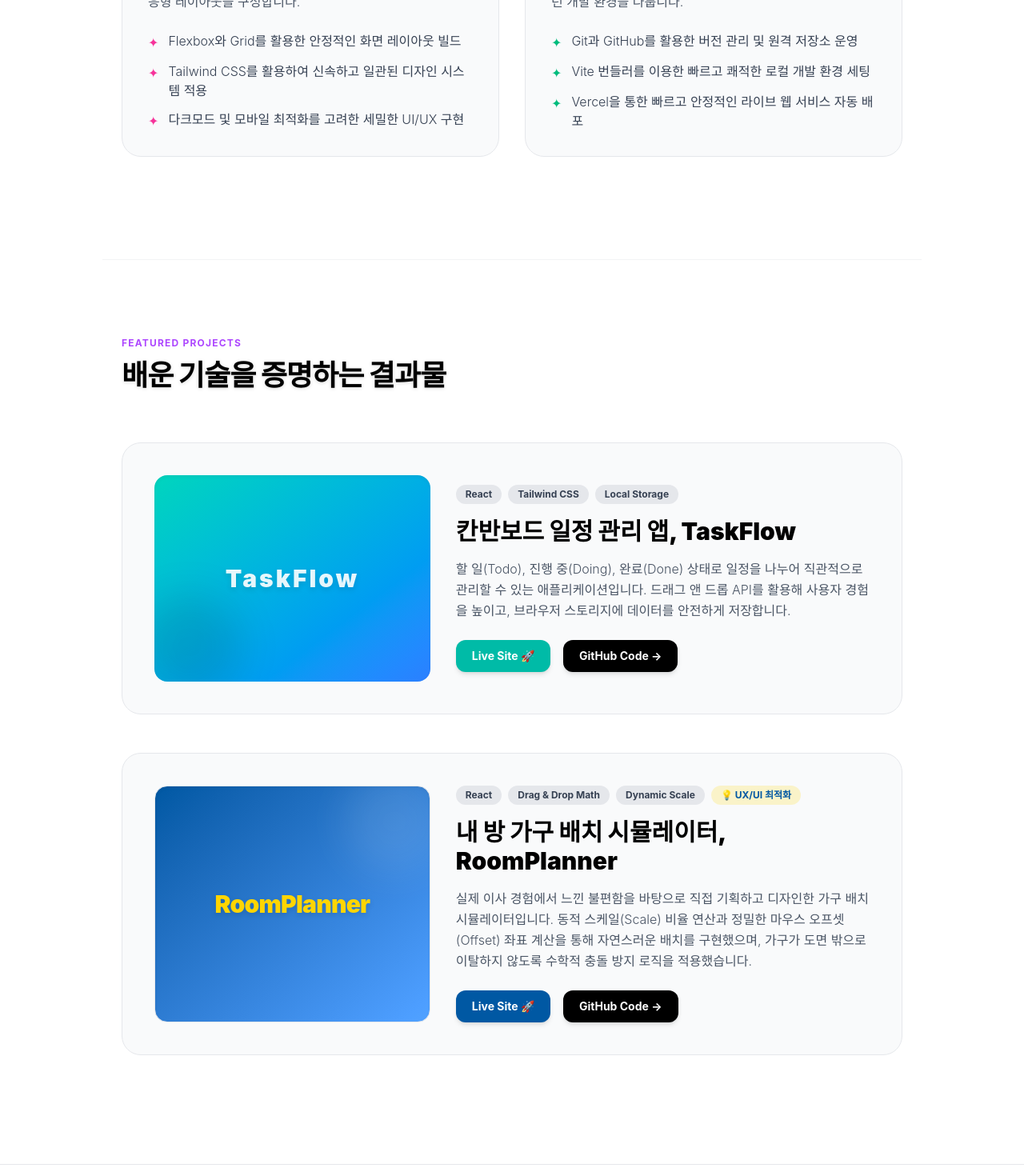
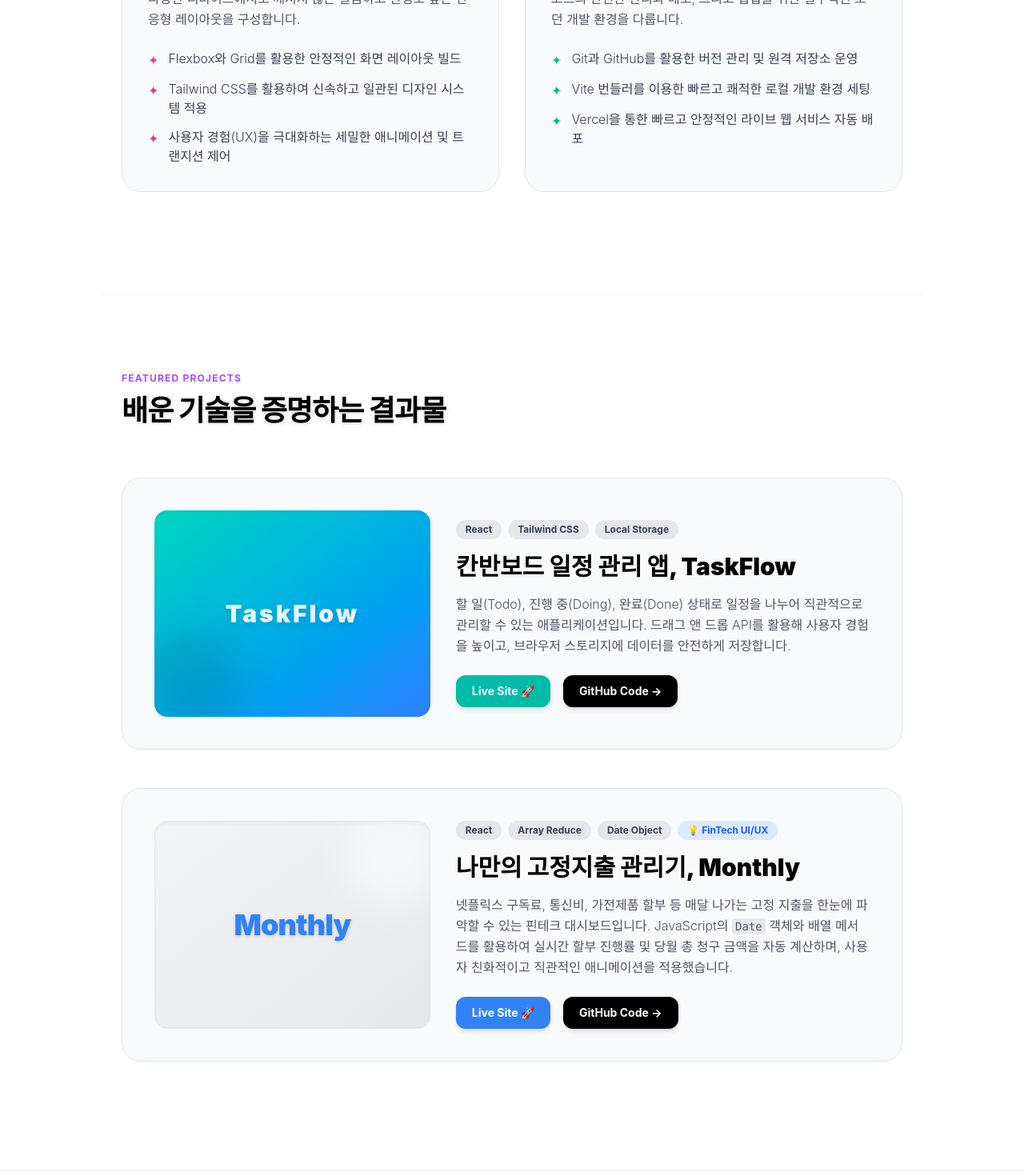
Before and after one commit to kimyvwol-beep/portfolio, a React app: page / in a window 1280 px wide. Shown: the part 1580-3050 px from the top of the page at 80% size. Built offline with nearby package versions, Linux system fonts and the light colour scheme; the HTML template or start-up script is replaced by a standard one.

Commit message:
Update App.jsx

```diff
--- a/src/App.jsx
+++ b/src/App.jsx
@@ -97,6 +97,7 @@ export default function App() {
         </div>
 
         <div className="grid md:grid-cols-2 gap-8">
+          {/* 스킬 블록 1 */}
           <div ref={block1Ref} className="group relative transition-all duration-1000 ease-out opacity-0 translate-y-12 blur-md delay-100">
             <div className="absolute inset-0 bg-gradient-to-r from-yellow-400 to-orange-500 rounded-3xl blur-xl opacity-0 group-hover:opacity-30 dark:group-hover:opacity-40 transition duration-500"></div>
             <div className="relative h-full bg-gray-50 dark:bg-gray-900 border border-gray-200 dark:border-gray-800 rounded-3xl p-8 transform transition duration-500 group-hover:-translate-y-2 group-hover:shadow-2xl z-10">
@@ -109,12 +110,13 @@ export default function App() {
               </p>
               <ul className="space-y-3 text-sm md:text-base text-gray-700 dark:text-gray-400 font-light">
                 <li className="flex items-start gap-3"><span className="text-yellow-500 dark:text-yellow-400 mt-0.5">✦</span><span>Promise 및 async/await를 활용한 직관적인 비동기 처리</span></li>
-                <li className="flex items-start gap-3"><span className="text-yellow-500 dark:text-yellow-400 mt-0.5">✦</span><span>실행 콘텍스트와 클로저에 대한 기본적인 이해</span></li>
+                <li className="flex items-start gap-3"><span className="text-yellow-500 dark:text-yellow-400 mt-0.5">✦</span><span>배열 메서드와 Date 객체를 활용한 복잡한 데이터 가공 로직 구현</span></li>
                 <li className="flex items-start gap-3"><span className="text-yellow-500 dark:text-yellow-400 mt-0.5">✦</span><span>DOM API 직접 제어를 통한 동적인 UI 로직 구현</span></li>
               </ul>
             </div>
           </div>
 
+          {/* 스킬 블록 2 */}
           <div ref={block2Ref} className="group relative transition-all duration-1000 ease-out opacity-0 translate-y-12 blur-md delay-200">
             <div className="absolute inset-0 bg-gradient-to-r from-cyan-400 to-blue-500 rounded-3xl blur-xl opacity-0 group-hover:opacity-30 dark:group-hover:opacity-40 transition duration-500"></div>
             <div className="relative h-full bg-gray-50 dark:bg-gray-900 border border-gray-200 dark:border-gray-800 rounded-3xl p-8 transform transition duration-500 group-hover:-translate-y-2 group-hover:shadow-2xl z-10">
@@ -133,6 +135,7 @@ export default function App() {
             </div>
           </div>
 
+          {/* 스킬 블록 3 */}
           <div ref={block3Ref} className="group relative transition-all duration-1000 ease-out opacity-0 translate-y-12 blur-md delay-100">
             <div className="absolute inset-0 bg-gradient-to-r from-pink-400 to-purple-500 rounded-3xl blur-xl opacity-0 group-hover:opacity-30 dark:group-hover:opacity-40 transition duration-500"></div>
             <div className="relative h-full bg-gray-50 dark:bg-gray-900 border border-gray-200 dark:border-gray-800 rounded-3xl p-8 transform transition duration-500 group-hover:-translate-y-2 group-hover:shadow-2xl z-10">
@@ -146,11 +149,12 @@ export default function App() {
               <ul className="space-y-3 text-sm md:text-base text-gray-700 dark:text-gray-400 font-light">
                 <li className="flex items-start gap-3"><span className="text-pink-500 dark:text-pink-400 mt-0.5">✦</span><span>Flexbox와 Grid를 활용한 안정적인 화면 레이아웃 빌드</span></li>
                 <li className="flex items-start gap-3"><span className="text-pink-500 dark:text-pink-400 mt-0.5">✦</span><span>Tailwind CSS를 활용하여 신속하고 일관된 디자인 시스템 적용</span></li>
-                <li className="flex items-start gap-3"><span className="text-pink-500 dark:text-pink-400 mt-0.5">✦</span><span>다크모드 및 모바일 최적화를 고려한 세밀한 UI/UX 구현</span></li>
+                <li className="flex items-start gap-3"><span className="text-pink-500 dark:text-pink-400 mt-0.5">✦</span><span>사용자 경험(UX)을 극대화하는 세밀한 애니메이션 및 트랜지션 제어</span></li>
               </ul>
             </div>
           </div>
 
+          {/* 스킬 블록 4 */}
           <div ref={block4Ref} className="group relative transition-all duration-1000 ease-out opacity-0 translate-y-12 blur-md delay-200">
             <div className="absolute inset-0 bg-gradient-to-r from-emerald-400 to-teal-500 rounded-3xl blur-xl opacity-0 group-hover:opacity-30 dark:group-hover:opacity-40 transition duration-500"></div>
             <div className="relative h-full bg-gray-50 dark:bg-gray-900 border border-gray-200 dark:border-gray-800 rounded-3xl p-8 transform transition duration-500 group-hover:-translate-y-2 group-hover:shadow-2xl z-10">
@@ -220,37 +224,37 @@ export default function App() {
             </div>
           </div>
 
-          {/* 🔥 프로젝트 2: 대망의 Room Planner (유월님 기획 작품) */}
-          <div ref={proj2Ref} className="group relative bg-gray-50 dark:bg-gray-900 border border-gray-200 dark:border-gray-800 rounded-3xl p-6 md:p-10 flex flex-col md:flex-row gap-8 transition-all duration-1000 ease-out opacity-0 translate-y-12 blur-md hover:border-blue-500 dark:hover:border-blue-500/50 hover:shadow-xl">
-            <div className="w-full md:w-2/5 aspect-[4/3] rounded-2xl bg-gradient-to-br from-[#0058a3] to-blue-400 flex items-center justify-center overflow-hidden shadow-inner relative border border-gray-200 dark:border-gray-700">
-              <span className="text-[#ffd500] font-black text-3xl tracking-tight z-10 drop-shadow-md">RoomPlanner</span>
-              <div className="absolute w-32 h-32 bg-white/10 rounded-full blur-xl top-[-20px] right-[-20px]"></div>
+          {/* 🔥 프로젝트 2: 대망의 Monthly (핀테크 앱) */}
+          <div ref={proj2Ref} className="group relative bg-gray-50 dark:bg-gray-900 border border-gray-200 dark:border-gray-800 rounded-3xl p-6 md:p-10 flex flex-col md:flex-row gap-8 transition-all duration-1000 ease-out opacity-0 translate-y-12 blur-md hover:border-blue-400 dark:hover:border-blue-500/50 hover:shadow-xl">
+            <div className="w-full md:w-2/5 aspect-[4/3] rounded-2xl bg-gradient-to-br from-[#f2f4f6] to-[#e5e8eb] dark:from-gray-800 dark:to-gray-700 flex items-center justify-center overflow-hidden shadow-inner relative border border-gray-200 dark:border-gray-700">
+              <span className="text-[#3182f6] dark:text-[#4b94fa] font-black text-4xl tracking-tight z-10 drop-shadow-sm">Monthly</span>
+              <div className="absolute w-32 h-32 bg-white/50 dark:bg-black/20 rounded-full blur-xl top-[-20px] right-[-20px]"></div>
             </div>
 
             <div className="w-full md:w-3/5 flex flex-col justify-center">
               <div className="flex gap-2 mb-4 flex-wrap">
                 <span className="px-3 py-1 bg-gray-200 dark:bg-gray-800 text-xs font-bold rounded-full text-gray-700 dark:text-gray-300">React</span>
-                <span className="px-3 py-1 bg-gray-200 dark:bg-gray-800 text-xs font-bold rounded-full text-gray-700 dark:text-gray-300">Drag & Drop Math</span>
-                <span className="px-3 py-1 bg-gray-200 dark:bg-gray-800 text-xs font-bold rounded-full text-gray-700 dark:text-gray-300">Dynamic Scale</span>
-                <span className="px-3 py-1 bg-[#ffd500]/20 dark:bg-[#ffd500]/10 text-xs font-bold rounded-full text-[#0058a3] dark:text-[#ffd500]">💡 UX/UI 최적화</span>
+                <span className="px-3 py-1 bg-gray-200 dark:bg-gray-800 text-xs font-bold rounded-full text-gray-700 dark:text-gray-300">Array Reduce</span>
+                <span className="px-3 py-1 bg-gray-200 dark:bg-gray-800 text-xs font-bold rounded-full text-gray-700 dark:text-gray-300">Date Object</span>
+                <span className="px-3 py-1 bg-blue-100 dark:bg-blue-900/40 text-xs font-bold rounded-full text-blue-600 dark:text-blue-400">💡 FinTech UI/UX</span>
               </div>
-              <h3 className="text-2xl md:text-3xl font-black mb-4">내 방 가구 배치 시뮬레이터, RoomPlanner</h3>
+              <h3 className="text-2xl md:text-3xl font-black mb-4">나만의 고정지출 관리기, Monthly</h3>
               <p className="text-gray-600 dark:text-gray-300 font-light leading-relaxed mb-6">
-                실제 이사 경험에서 느낀 불편함을 바탕으로 <strong>직접 기획하고 디자인한</strong> 가구 배치 시뮬레이터입니다.
-                동적 스케일(Scale) 비율 연산과 정밀한 마우스 오프셋(Offset) 좌표 계산을 통해 자연스러운 배치를 구현했으며, 가구가 도면 밖으로 이탈하지 않도록 수학적 충돌 방지 로직을 적용했습니다.
+                넷플릭스 구독료, 통신비, 가전제품 할부 등 매달 나가는 고정 지출을 한눈에 파악할 수 있는 핀테크 대시보드입니다.
+                JavaScript의 <code className="bg-gray-200 dark:bg-gray-800 px-1 py-0.5 rounded text-sm">Date</code> 객체와 배열 메서드를 활용하여 실시간 할부 진행률 및 당월 총 청구 금액을 자동 계산하며, 사용자 친화적이고 직관적인 애니메이션을 적용했습니다.
               </p>
 
               <div className="flex gap-4">
                 <a
-                  href="https://room-planner-dusky.vercel.app/"
+                  href="https://monthly-tracker-lyart.vercel.app/"
                   target="_blank"
                   rel="noreferrer"
-                  className="px-5 py-2.5 bg-[#0058a3] text-white text-sm font-bold rounded-xl hover:scale-105 transition-transform shadow-md"
+                  className="px-5 py-2.5 bg-[#3182f6] text-white text-sm font-bold rounded-xl hover:scale-105 transition-transform shadow-md"
                 >
                   Live Site 🚀
                 </a>
                 <a
-                  href="https://github.com/kimyvwol-beep/room-planner"
+                  href="https://github.com/kimyvwol-beep/monthly-tracker"
                   target="_blank"
                   rel="noreferrer"
                   className="px-5 py-2.5 bg-black dark:bg-white text-white dark:text-black text-sm font-bold rounded-xl hover:scale-105 transition-transform shadow-md"
```
